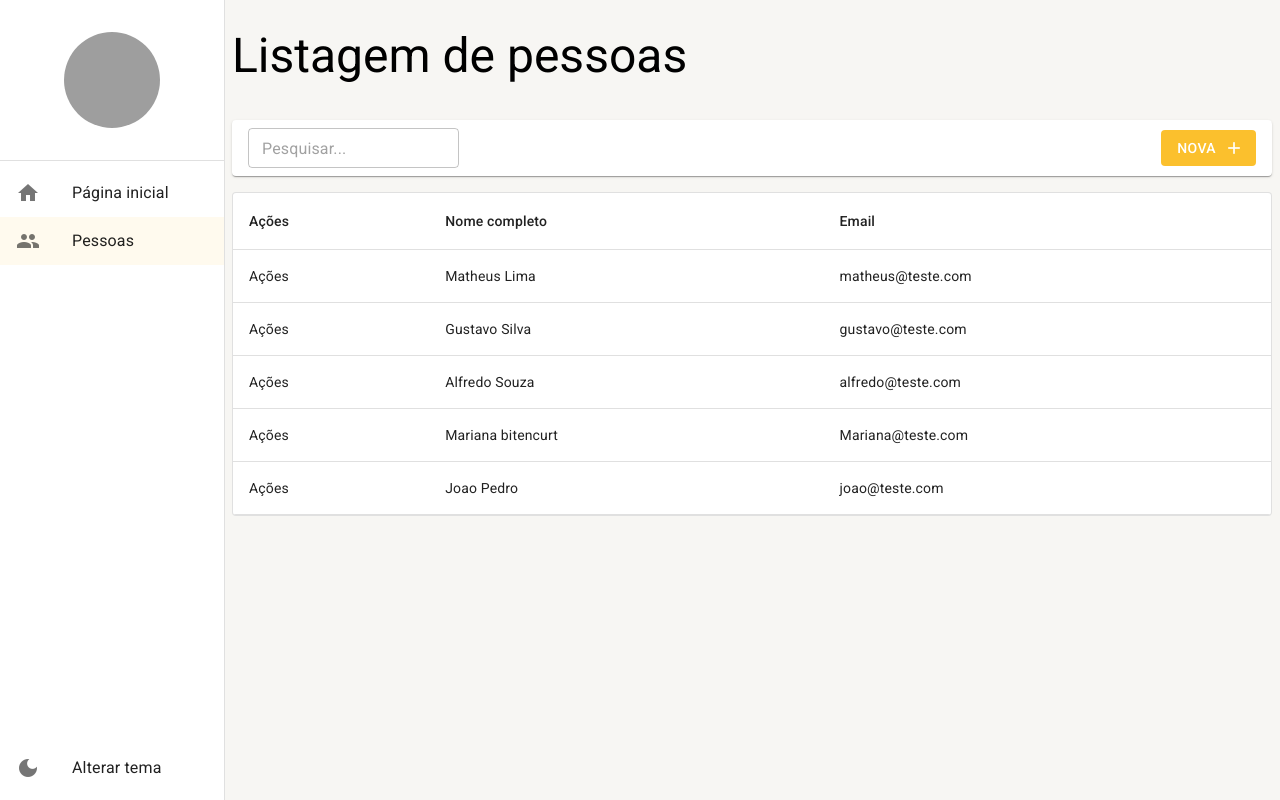
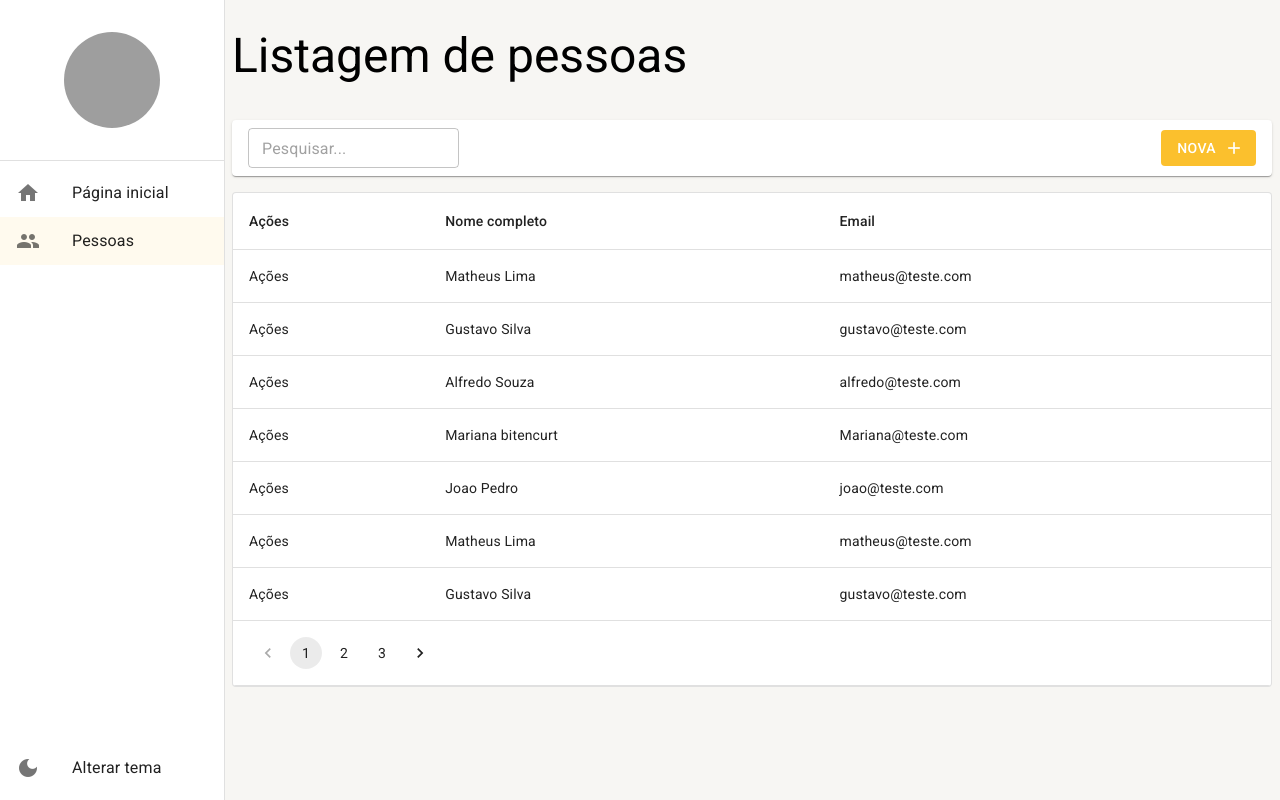
Before and after one commit to Limatrindade/react-materialui-typescript, a React (Create React App) app: page /pessoas in a window 1280 px wide. Built offline with nearby package versions, Linux system fonts and the light colour scheme; data requests are answered from the project's data file; grey boxes are pictures that could not be loaded.

Commit message:
feat: Added pagination in people listing

```diff
--- a/mock/database.json
+++ b/mock/database.json
@@ -29,6 +29,66 @@
             "cidadeId": 1,
             "email": "joao@teste.com",
             "nomeCompleto": "Joao Pedro"
+        },
+        {
+            "id": 6,
+            "cidadeId": 1,
+            "email": "matheus@teste.com",
+            "nomeCompleto": "Matheus Lima"
+        },
+        {
+            "id": 7,
+            "cidadeId": 1,
+            "email": "gustavo@teste.com",
+            "nomeCompleto": "Gustavo Silva"
+        },
+        {
+            "id": 8,
+            "cidadeId": 1,
+            "email": "alfredo@teste.com",
+            "nomeCompleto": "Alfredo Souza"
+        },
+        {
+            "id": 9,
+            "cidadeId": 1,
+            "email": "Mariana@teste.com",
+            "nomeCompleto": "Mariana bitencurt"
+        },
+        {
+            "id": 10,
+            "cidadeId": 1,
+            "email": "joao@teste.com",
+            "nomeCompleto": "Joao Pedro"
+        },
+        {
+            "id": 11,
+            "cidadeId": 1,
+            "email": "matheus@teste.com",
+            "nomeCompleto": "Matheus Lima"
+        },
+        {
+            "id": 12,
+            "cidadeId": 1,
+            "email": "gustavo@teste.com",
+            "nomeCompleto": "Gustavo Silva"
+        },
+        {
+            "id": 13,
+            "cidadeId": 1,
+            "email": "alfredo@teste.com",
+            "nomeCompleto": "Alfredo Souza"
+        },
+        {
+            "id": 14,
+            "cidadeId": 1,
+            "email": "Mariana@teste.com",
+            "nomeCompleto": "Mariana bitencurt"
+        },
+        {
+            "id": 15,
+            "cidadeId": 1,
+            "email": "joao@teste.com",
+            "nomeCompleto": "Joao Pedro"
         }
     ]
 }
--- a/src/pages/pessoas/ListagemDePessoas.tsx
+++ b/src/pages/pessoas/ListagemDePessoas.tsx
@@ -4,7 +4,7 @@ import { FerramentasDaListagem } from '../../shared/components';
 import { LayoutBaseDePagina } from '../../shared/layouts';
 import { IListagemPessoa, PessoasService } from '../../shared/services/api/pessoas/PessoasService';
 import { useDebounce } from '../../shared/hooks';
-import { TableContainer, Table, TableHead, TableRow, TableCell, TableBody, Paper, TableFooter, LinearProgress } from '@mui/material';
+import { TableContainer, Table, TableHead, TableRow, TableCell, TableBody, Paper, TableFooter, LinearProgress, Pagination } from '@mui/material';
 import { Environment } from '../../shared/environment';
 
 
@@ -21,11 +21,15 @@ export const ListagemDePessoas = () => {
     return searchParams.get('busca') || '';
   }, [searchParams]);
 
+  const pagina = useMemo(() => {
+    return Number(searchParams.get('pagina') || '1');
+  }, [searchParams]);
+
   useEffect(() => {
     setIsLoading(true);
 
     debounce(() => {
-      PessoasService.getAll(1, busca)
+      PessoasService.getAll(pagina, busca)
         .then((result) => {
           setIsLoading(false);
 
@@ -40,7 +44,7 @@ export const ListagemDePessoas = () => {
         });
     });
 
-  }, [busca]);
+  }, [busca, pagina]);
 
 
 
@@ -52,7 +56,7 @@ export const ListagemDePessoas = () => {
           textoBotaoNovo='Nova'
           mostrarInputBusca
           textoDaBusca={busca}
-          aoMudarTextoDeBusca={texto => setSearchParams({ busca: texto } , { replace: true })}
+          aoMudarTextoDeBusca={texto => setSearchParams({ busca: texto, pagina:'1' } , { replace: true })}
         />
       }
     >
@@ -89,6 +93,17 @@ export const ListagemDePessoas = () => {
                 </TableCell>
               </TableRow>
             )}
+            {(totalCount > 0 && totalCount > Environment.LIMITE_DE_LINHAS) && (
+              <TableRow>
+                <TableCell colSpan={3}>
+                  <Pagination
+                    count={Math.ceil(totalCount / Environment.LIMITE_DE_LINHAS)}
+                    page={pagina}
+                    onChange={(_, newPage) => setSearchParams({ busca, pagina: newPage.toString() }, { replace: true })}
+                  />
+                </TableCell>
+              </TableRow>
+            )}
           </TableFooter>
 
         </Table>
--- a/src/shared/environment/index.ts
+++ b/src/shared/environment/index.ts
@@ -3,7 +3,7 @@ export const Environment = {
   /**
    * Define a quantidade de linhas a ser carregada por padrão nas listagens
    */
-  LIMITE_DE_LINHAS: 10,
+  LIMITE_DE_LINHAS: 7,
   /**
    * Placeholder exibido nas inputs
    */
```
